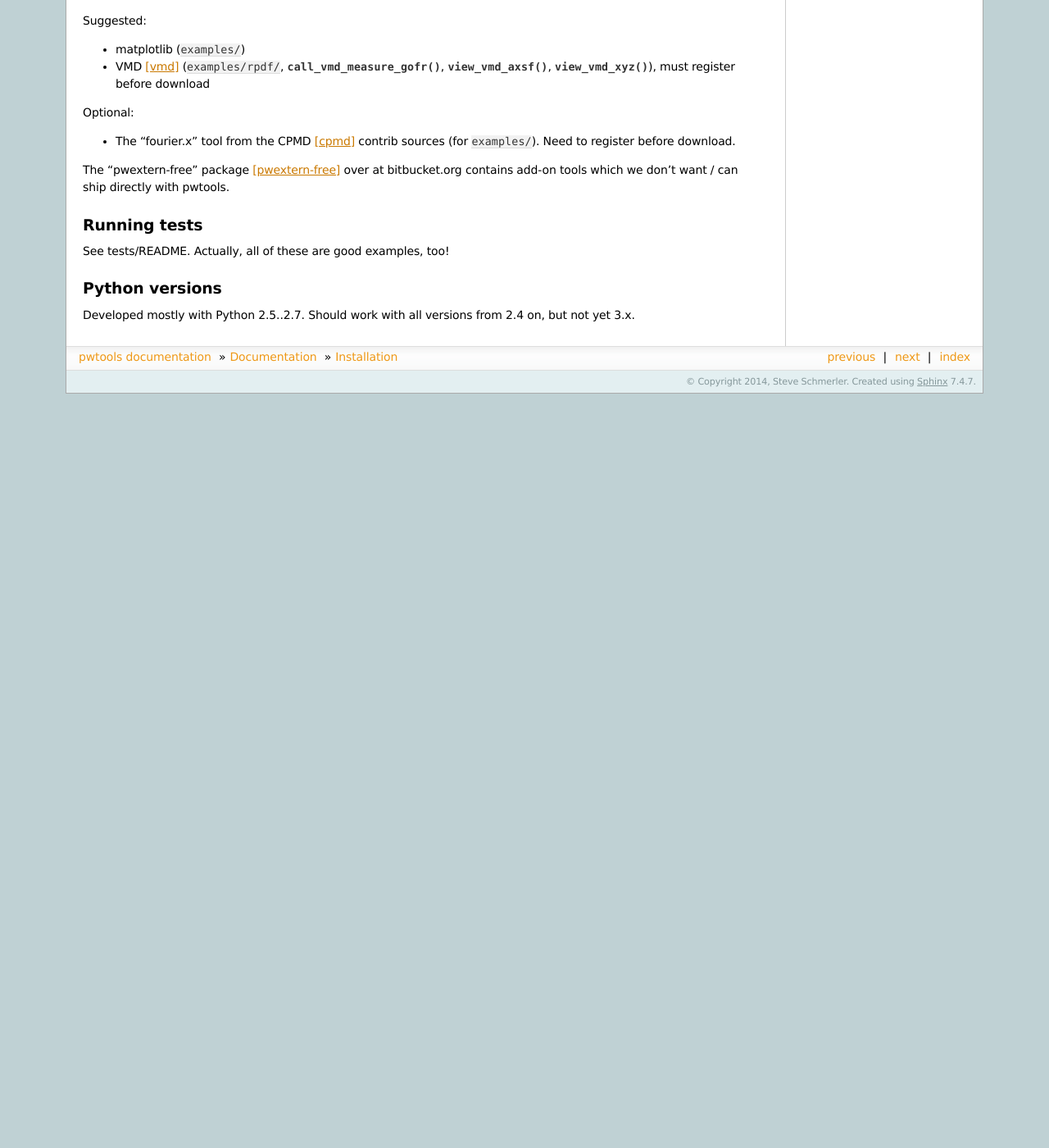
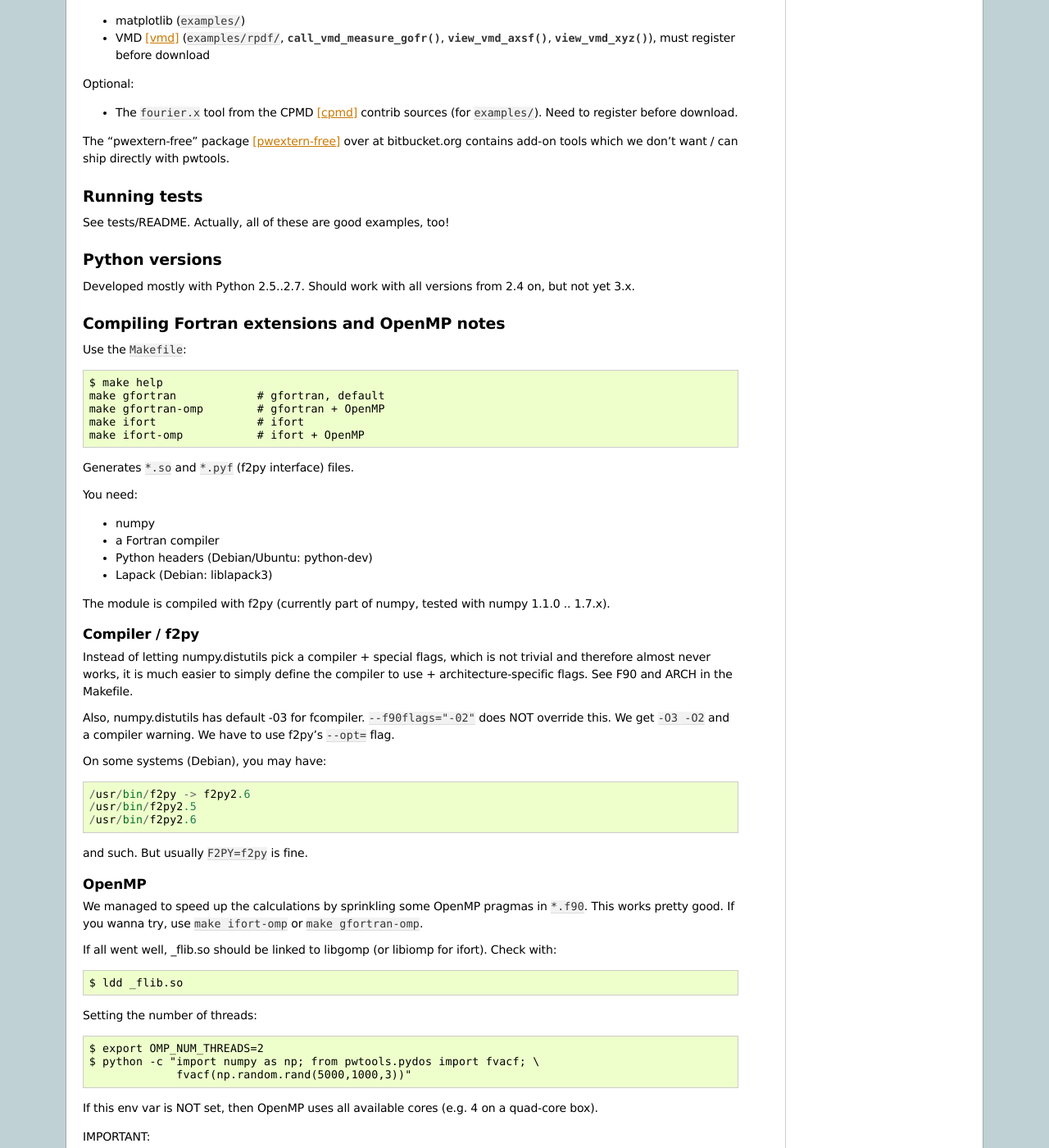
Before and after one commit to elcorto/pwtools, a Sphinx documentation site: the page built from doc/source/written/install.rst, in a window 1280 px wide and 1400 px high, scrolled down 1035 px. Shown: the whole window at 82% size. Built offline with Sphinx 7.4.7, drawn with Linux system fonts in a browser that asks for light colours; formulas are drawn with MathJax 3; pages that are not in the unit, such as notebooks, are missing from menus; before the commit the page ends 1515 px from its top, so only the background shows below that; some of the changed text lies outside the part shown.

Commit message:
ENH: doc: Include fextensions.rst in install.rst . Use sane      autodoc_default_flags in source/conf.py . Remove sphinx-autodoc.py hack      (deleting generated/doc) since we use the newest version now which doesn't      write that dir by default. Improve module index by setting      modindex_common_prefix = ['pwtools.'] and html_domain_indices =      ['py-modindex'].

```diff
--- a/doc/source/conf.py
+++ b/doc/source/conf.py
@@ -48,10 +48,10 @@ numpydoc_class_members_toctree = True
 # auto stuff
 #-----------------------------------------------------------------------------
 
-##autodoc_default_flags = ['members',
-##                         'show-inheritance',
-##                         'special-members',
-##                         'no-inherited-members']
+autodoc_default_flags = ['members',             # doc of each method on class page
+                         'show-inheritance',
+                         'special-members',     # show __init__
+                        ]
 
 autosummary_generate = True
 
@@ -118,7 +118,7 @@ exclude_patterns = []
 pygments_style = 'sphinx'
 
 # A list of ignored prefixes for module index sorting.
-#modindex_common_prefix = []
+modindex_common_prefix = ['pwtools.']
 
 # If true, keep warnings as "system message" paragraphs in the built documents.
 #keep_warnings = False
@@ -179,8 +179,10 @@ html_static_path = ['_static']
 # template names.
 #html_additional_pages = {}
 
-# If false, no module index is generated.
-#html_domain_indices = True
+# If false, no module index is generated. Use explicitly py-modindex, else we
+# have two links, one to py-modindex.html and np-modindex.html created by
+# numpydoc.
+html_domain_indices = ['py-modindex']
 
 # If false, no index is generated.
 #html_use_index = True
--- a/doc/source/written/index.rst
+++ b/doc/source/written/index.rst
@@ -1,11 +1,9 @@
-Documentation
--------------
+.. Written documentation.
 
 .. toctree::
 
    features
    install
-   fextensions
    param_study
    parsing
    tutorial
--- a/doc/source/written/install.rst
+++ b/doc/source/written/install.rst
@@ -12,22 +12,19 @@ somewhere and run ``make`` to compile extensions::
     export PATH=$HOME/python/pwtools/bin:$PATH
     export PYTHONPATH=$PYTHONPATH:$HOME/python
 
-See :ref:`fextensions` for more information on how to build the extension
-modules.
-
 Add-on packages / other required tools
 --------------------------------------
 
 On Debian::
 
-    aptitude install python-numpy python-scipy python-nose python-dev python-h5py gfortran \
-                     python-matplotlib liblapack-dev
+    apt-get install python-numpy python-scipy python-nose python-dev python-h5py gfortran \
+                    python-matplotlib liblapack-dev
 
 Must have:
 
 * numpy
 * scipy
-* nose (for running tests in test/)
+* nose (for running tests in ``test/``)
 * python headers (development files for compiling Fortran extension)
 * Fortran compiler (e.g. gfortran will do fine)
 * Blas and Lapack (for ``flib.f90``)
@@ -46,8 +43,8 @@ Almost must have:
   be on your path. Note that the executable is assumed to be named "eos.x"
   instead of the default name "eos". See :class:`pwtools.eos.ElkEOSFit` for
   usage. Can be installed directly from Elk or also [pwextern-free]_.
-* h5py: only for some functions in :mod:`~pwtools.io.` currently
-* pyspglib [spglib]_
+* h5py: only for some functions in :mod:`~pwtools.io` currently
+* pyspglib [spglib]_: used in :mod:`~pwtools.symmetry`
 
 Effects of missig dependencies:
 
@@ -68,7 +65,7 @@ Suggested:
 
 Optional:
 
-* The "fourier.x" tool from the CPMD [cpmd]_ contrib sources (for
+* The ``fourier.x`` tool from the CPMD [cpmd]_ contrib sources (for
   ``examples/``). Need to register before download.
 
 The "pwextern-free" package [pwextern-free]_ over at bitbucket.org contains
@@ -84,3 +81,90 @@ Python versions
 
 Developed mostly with Python 2.5..2.7. Should work with all versions from 2.4
 on, but not yet 3.x.
+
+Compiling Fortran extensions and OpenMP notes
+---------------------------------------------
+
+Use the ``Makefile``::
+
+    $ make help
+    make gfortran            # gfortran, default
+    make gfortran-omp        # gfortran + OpenMP
+    make ifort               # ifort
+    make ifort-omp           # ifort + OpenMP
+
+Generates ``*.so`` and ``*.pyf`` (f2py interface) files.
+
+You need:
+
+* numpy
+* a Fortran compiler
+* Python headers (Debian/Ubuntu: python-dev)
+* Lapack (Debian: liblapack3)
+
+The module is compiled with f2py (currently part of numpy, tested with numpy
+1.1.0 .. 1.7.x).
+
+Compiler / f2py
+^^^^^^^^^^^^^^^
+Instead of letting numpy.distutils pick a compiler + special flags, which is
+not trivial and therefore almost never works, it is much easier to simply
+define the compiler to use + architecture-specific flags. See F90 and ARCH in
+the Makefile.
+
+Also, numpy.distutils has default -03 for fcompiler. ``--f90flags="-02"`` does NOT
+override this. We get ``-O3 -O2`` and a compiler warning. We have to use f2py's
+``--opt=`` flag.
+
+On some systems (Debian), you may have::
+
+  /usr/bin/f2py -> f2py2.6
+  /usr/bin/f2py2.5
+  /usr/bin/f2py2.6
+
+and such. But usually ``F2PY=f2py`` is fine.
+
+OpenMP
+^^^^^^
+We managed to speed up the calculations by sprinkling some OpenMP
+pragmas in ``*.f90``. This works pretty good. If you wanna try, use
+``make ifort-omp`` or ``make gfortran-omp``.
+
+If all went well, _flib.so should be linked to libgomp (or libiomp for ifort).
+Check with::
+
+	$ ldd _flib.so
+
+Setting the number of threads::
+
+	$ export OMP_NUM_THREADS=2
+	$ python -c "import numpy as np; from pwtools.pydos import fvacf; \
+	             fvacf(np.random.rand(5000,1000,3))"
+
+If this env var is NOT set, then OpenMP uses all available cores (e.g. 4 on a
+quad-core box).
+
+IMPORTANT:
+	Note that we may have found a f2py bug (see test/test_f2py_flib_openmp.py)
+	re. OMP_NUM_THREADS. We have a workaround for that in pydos.fvacf().
+
+There is also an optional arg 'nthreads' to _flib.vacf(). If this is
+supplied, then it will override OMP_NUM_THREADS. Currently, this is the
+safest way to set the number of threads.
+
+Tests
+^^^^^
+When developing OpenMP code, you may find that code doesn't produce correct
+results, even if it runs, if OpenMP is used incorrectly :) The test script
+``test/runtests.sh`` calls `make gfortran-omp`, so if code is broken by OpenMP,
+all test using the Fortran extensions might fail. To run tests with other
+builds, use one  of::
+
+    make gfortran
+    make ifort
+    make ifort-omp
+
+and::
+
+    cd test
+    ./runtests.sh --nobuild
--- a/doc/source/written/refs.rst
+++ b/doc/source/written/refs.rst
@@ -1,13 +1,15 @@
+References
+==========
+
 .. [qe] http://www.quantum-espresso.org
 .. [cpmd] http://www.cpmd.org
 .. [cp2k] http://cp2k.org
-.. [lammps] lammps.sandia.gov
+.. [lammps] http://lammps.sandia.gov
 .. [ase] https://wiki.fysik.dtu.dk/ase
 .. [mttk] Glenn J. Martyna and Mark E. Tuckerman and Douglas J. Tobias and Michael
     L. Klein, "Explicit reversible integrators for extended systems
     dynamics", Mol. Phys. 87(5), pp. 1117, 1996
 .. [pycifrw_orig] https://bitbucket.org/jamesrhester/pycifrw/wiki/Home
-.. [beautifulsoup] http://www.crummy.com/software/BeautifulSoup
 .. [elk] http://elk.sourceforge.net
 .. [vmd] http://www.ks.uiuc.edu/Research/vmd/
 .. [pwextern-free] https://bitbucket.org/elcorto/pwextern-free
```
Also changed, not shown: doc/source/index.rst (+11 -7 lines), doc/source/written/features.rst (+11 -6 lines), doc/source/written/fextensions.rst (deleted, +0 -88 lines), 1 other file.
